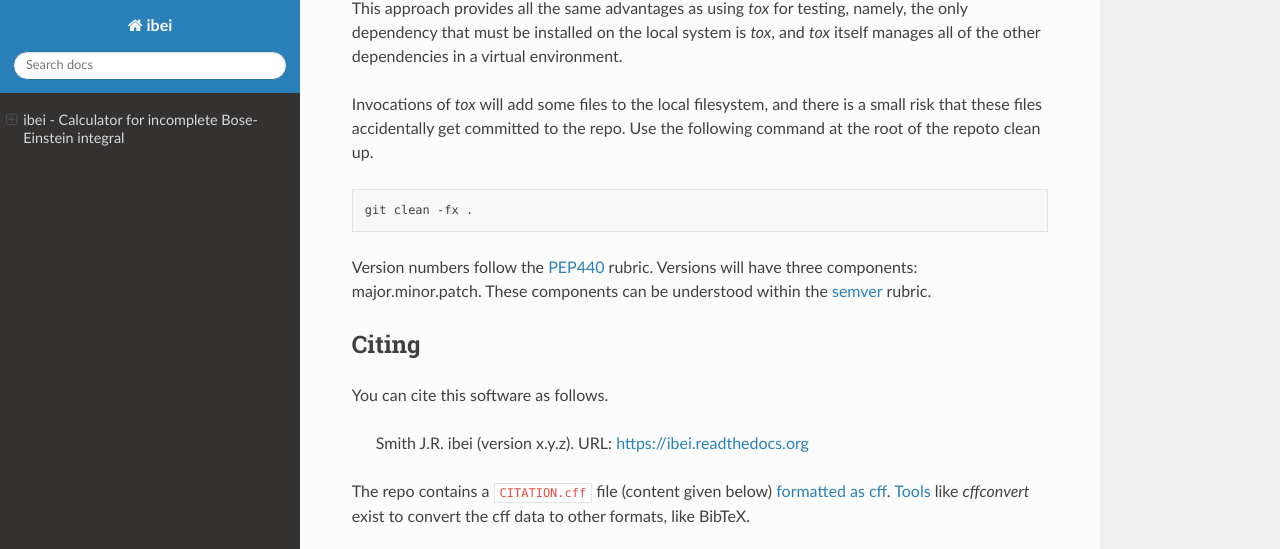
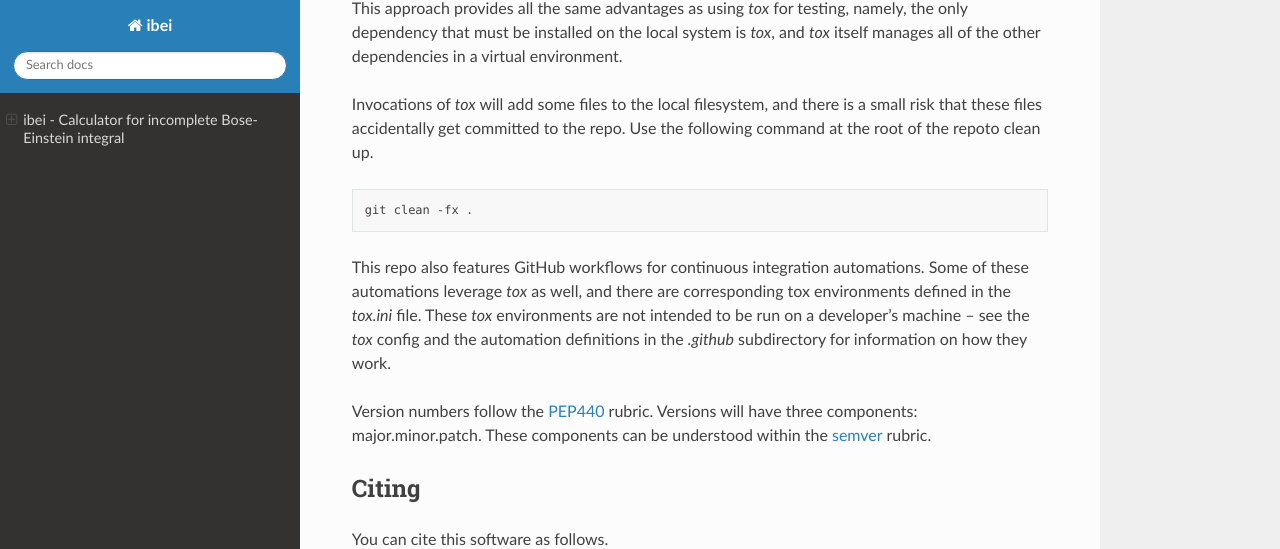
Before and after one commit to jrsmith3/ibei, a Sphinx documentation site: the page built from doc/index.rst, in a window 1280 px wide and 900 px high, scrolled down 4417 px, cut to the strip 0-549 px from the top of the window. Built offline with Sphinx 7.4.7 and the Read the Docs theme 2.0.0, drawn with Linux system fonts in a browser that asks for light colours; the version number could not be read and is left out; cross-references to code outside the pages are shown as plain code.

Commit message:
Add paragraph about GH automations and tox

```diff
--- a/doc/index.rst
+++ b/doc/index.rst
@@ -232,6 +232,14 @@ up.
     git clean -fx .
 
 
+This repo also features GitHub workflows for continuous integration
+automations. Some of these automations leverage `tox` as well, and
+there are corresponding tox environments defined in the `tox.ini`
+file. These `tox` environments are not intended to be run on a
+developer's machine -- see the `tox` config and the automation
+definitions in the `.github` subdirectory for information on how they
+work.
+
 Version numbers follow the
 `PEP440 <https://www.python.org/dev/peps/pep-0440/>`_ rubric. Versions
 will have three components: major.minor.patch. These components can
```
